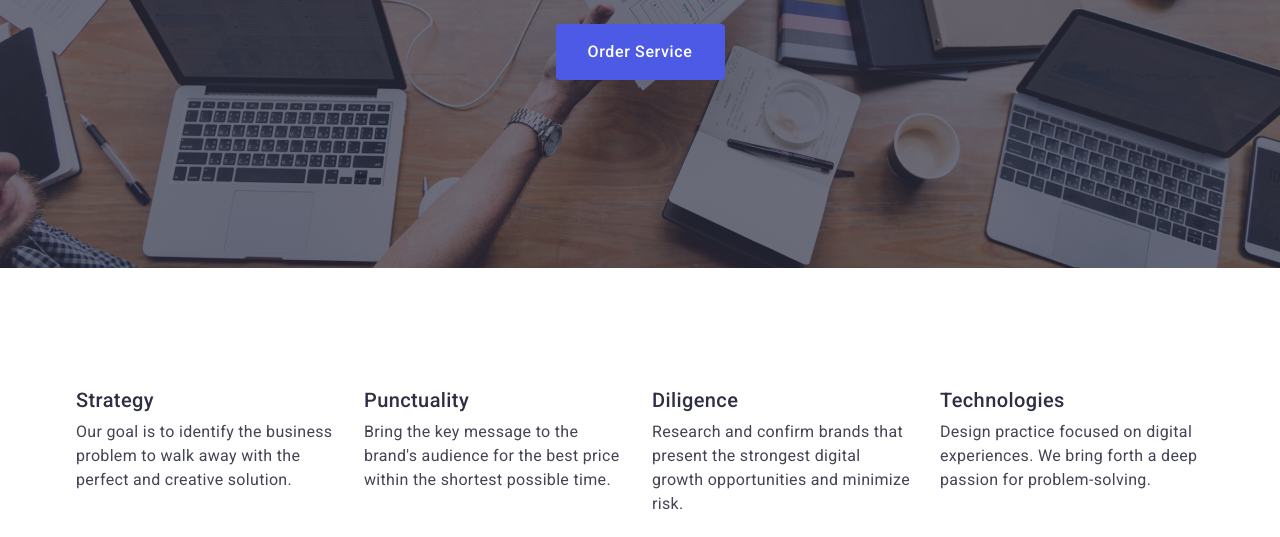
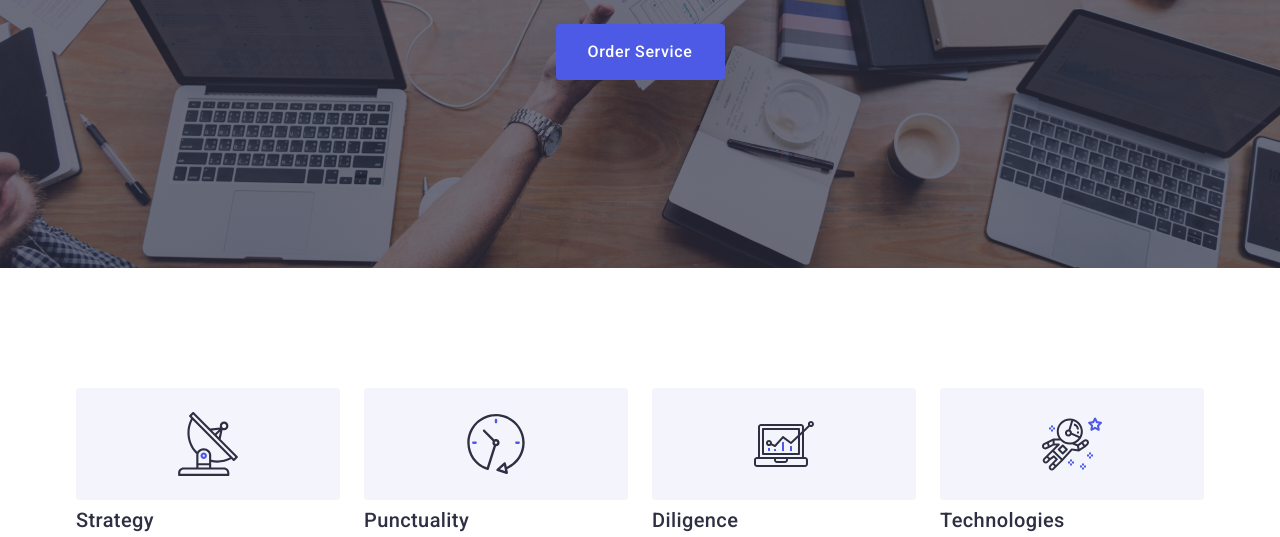
Before and after one commit to KarinaCor/goit-markup-hw-04, a plain HTML site: page index.html in a window 1280 px wide. Shown: the part 405-942 px from the top of the page. Drawn offline with nearby package versions, Linux system fonts and the light colour scheme.

Commit message:
add icons for 2d section

```diff
--- a/css/styles.css
+++ b/css/styles.css
@@ -474,6 +474,18 @@ body {
     width: calc((100% - 72px) / 4);
 }
 
+.icon-container {
+    display: flex;
+    justify-content: center;
+    align-items: center;
+    height: 112px;
+    background-color: #f4f4fd;
+    border-radius: 4px;
+    margin-bottom: 8px;
+}
+
+
+
 .par-description {
     font-weight: 400;
     font-size: 16px;
@@ -524,7 +536,7 @@ body {
 }
 
 .social-list-footer {
-     display: flex;
+    display: flex;
     justify-content: center;
     gap: 16px;
     margin-top: 8px;
--- a/index.html
+++ b/index.html
@@ -67,6 +67,16 @@
           <h2 class="hidden-block" hidden>features</h2>
           <ul class="section-descr-menu list">
             <li class="title-container">
+              <div class="icon-container">
+                <svg
+                  class="icon-link list"
+                  aria-label="antenna"
+                  width="60"
+                  height="64"
+                >
+                  <use href="./images/sprite.svg#icon-group"></use>
+                </svg>
+              </div>
               <h3 class="title-description">Strategy</h3>
               <p class="par-description">
                 Our goal is to identify the business problem to walk away with
@@ -74,6 +84,16 @@
               </p>
             </li>
             <li class="title-container">
+              <div class="icon-container">
+                <svg
+                  class="icon-link list"
+                  aria-label="antenna"
+                  width="60"
+                  height="64"
+                >
+                  <use href="./images/sprite.svg#icon-clock"></use>
+                </svg>
+              </div>
               <h3 class="title-description">Punctuality</h3>
               <p class="par-description">
                 Bring the key message to the brand's audience for the best price
@@ -81,6 +101,16 @@
               </p>
             </li>
             <li class="title-container">
+              <div class="icon-container">
+                <svg
+                  class="icon-link list"
+                  aria-label="antenna"
+                  width="60"
+                  height="64"
+                >
+                  <use href="./images/sprite.svg#icon-diagram"></use>
+                </svg>
+              </div>
               <h3 class="title-description">Diligence</h3>
               <p class="par-description">
                 Research and confirm brands that present the strongest digital
@@ -88,6 +118,16 @@
               </p>
             </li>
             <li class="title-container">
+              <div class="icon-container">
+                <svg
+                  class="icon-link list"
+                  aria-label="antenna"
+                  width="60"
+                  height="64"
+                >
+                  <use href="./images/sprite.svg#icon-astronaut"></use>
+                </svg>
+              </div>
               <h3 class="title-description">Technologies</h3>
               <p class="par-description">
                 Design practice focused on digital experiences. We bring forth a
```
Also changed, not shown: images/icomoon/sprite.svg (deleted), 1 other file.
